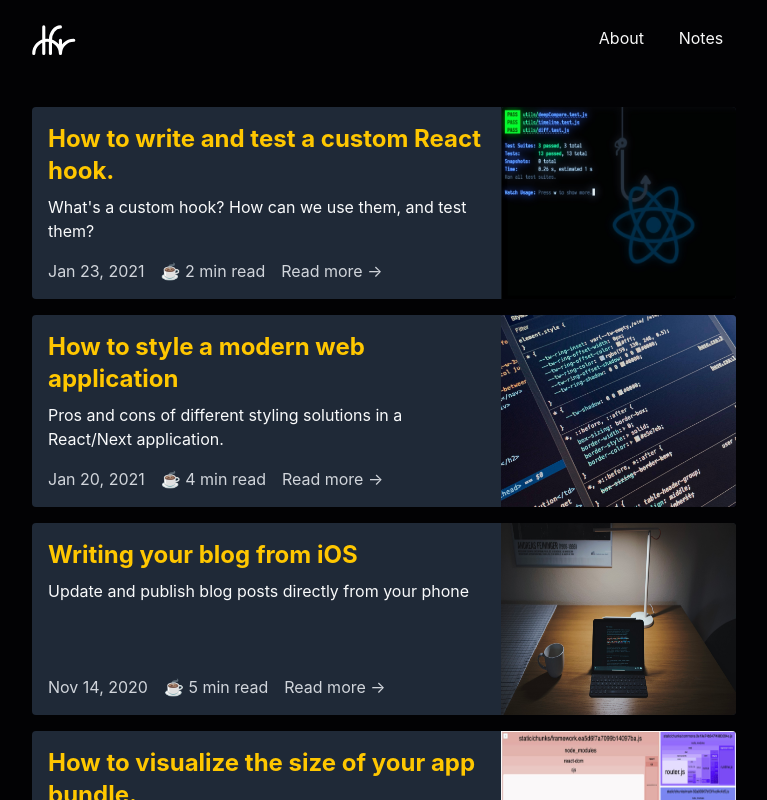
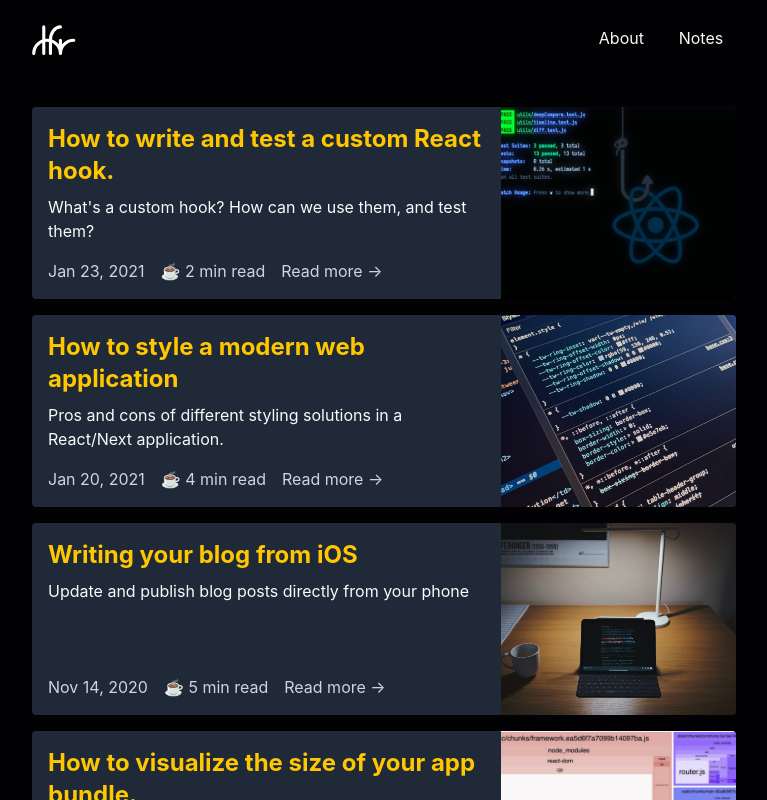
Before and after one commit to dfrico/dfr-web, a Next.js app: page /blog in a window 1280 px wide. Shown: the top 800 px of the page, without its empty margins (256-1023 px from the left). Built offline with nearby package versions, Linux system fonts and the light colour scheme; a web font is replaced by a local one.

Commit message:
Using next/image fill layout as intended

```diff
--- a/components/preview.js
+++ b/components/preview.js
@@ -26,7 +26,12 @@ function PostPreview({ post }) {
           {meta.postImg && (
             <div className="overflow-hidden rounded-r hidden sm:block h-full w-1/3 flex-grow-0">
               <div className="object-cover h-full relative">
-                <Image src={meta.postImg.src} alt={meta.title} layout="fill" />
+                <Image
+                  src={meta.postImg.src}
+                  alt={meta.title}
+                  layout="fill"
+                  objectFit="cover"
+                />
               </div>
             </div>
           )}
--- a/pages/uses/index.js
+++ b/pages/uses/index.js
@@ -31,7 +31,12 @@ export default function Uses() {
       {Images.map((img) => (
         <div key={img.name}>
           <div className="relative h-0 w-full" style={{ paddingTop: '62.5%' }}>
-            <Image src={img.module} alt={img.name} layout="fill" />
+            <Image
+              src={img.module}
+              alt={img.name}
+              layout="fill"
+              objectFit="cover"
+            />
             <div
               className={`
                 invisible
```
